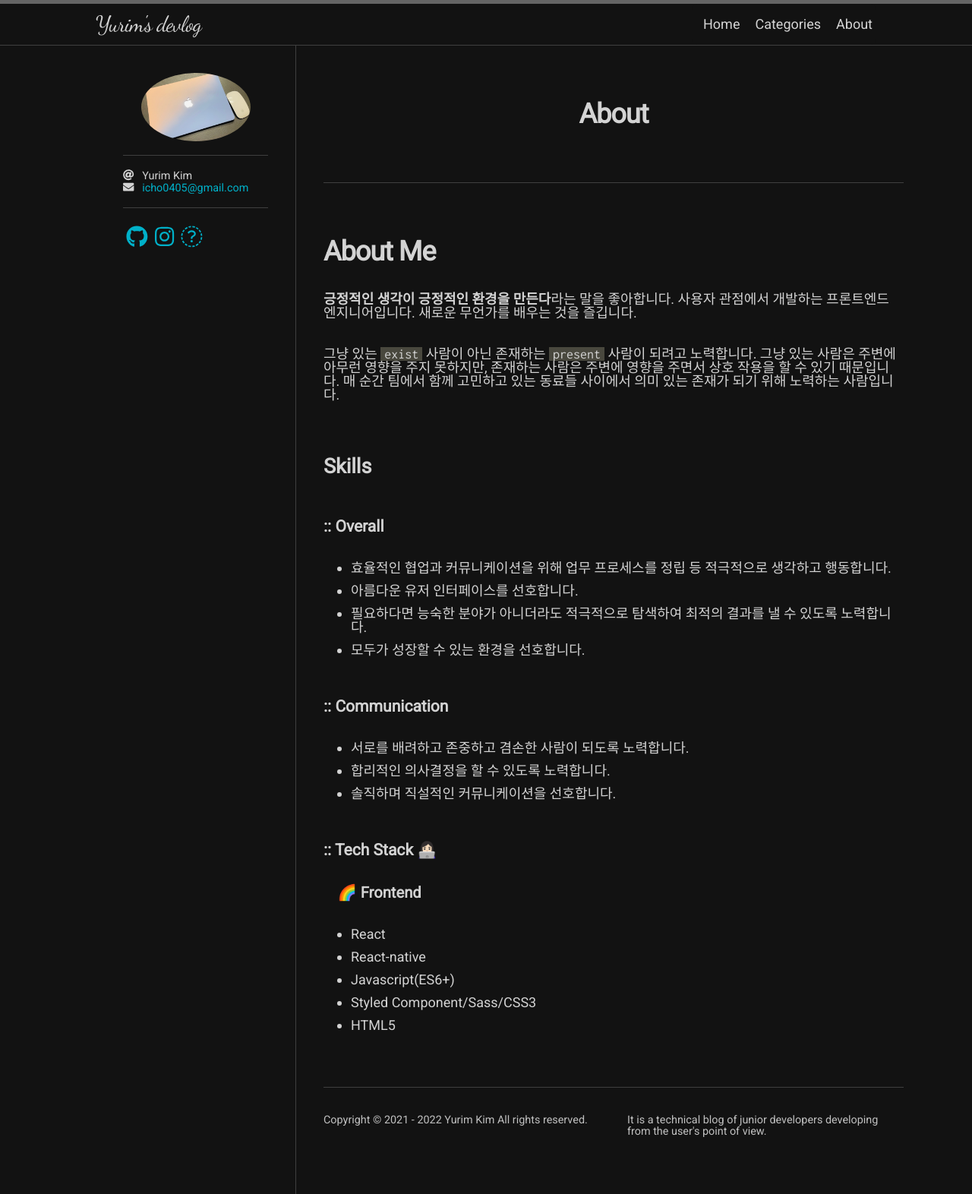
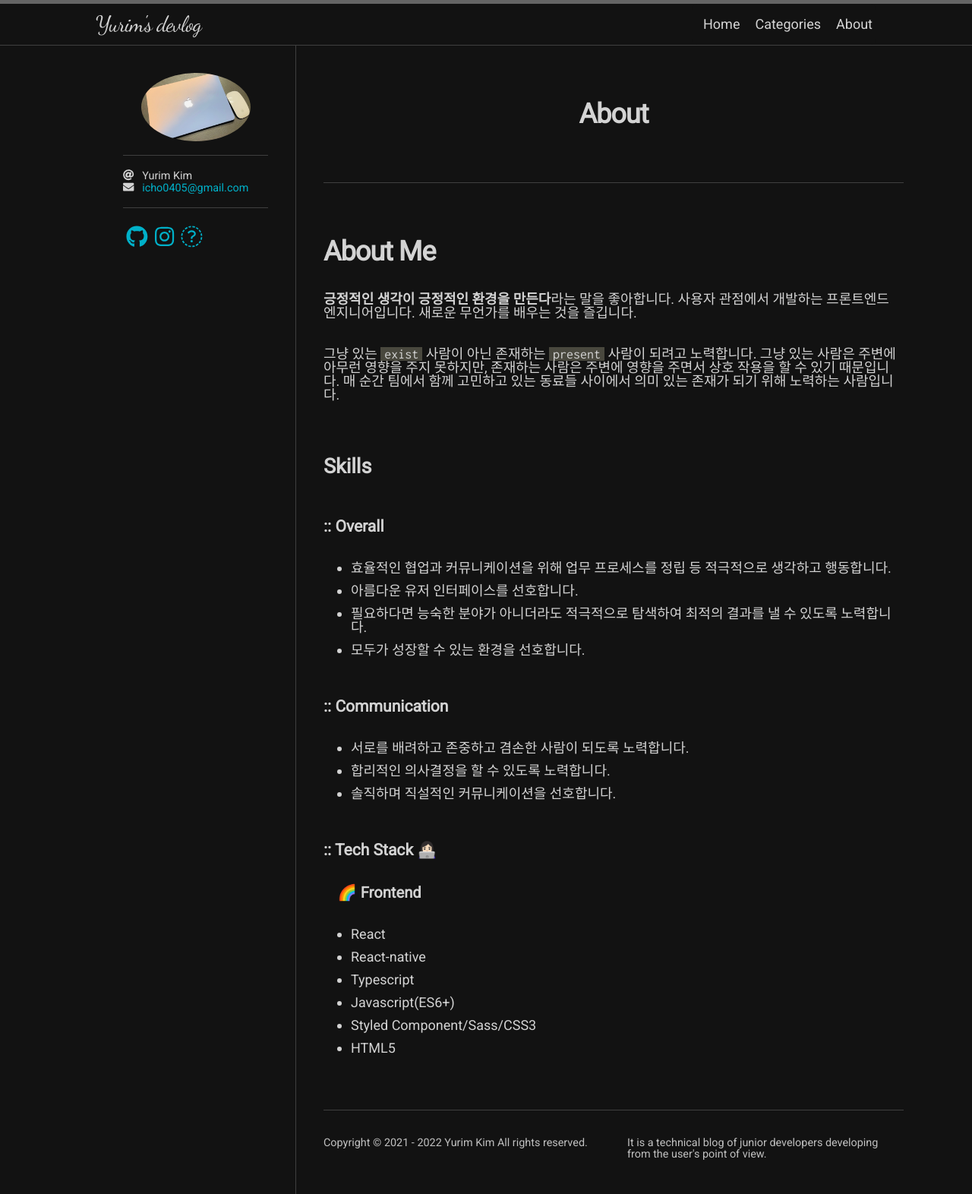
Before and after one commit to yurim45/yurim45.github.io, a Jekyll site: the page built from about.md, in a window 1280 px wide. Shown: the whole page at 76% size. Built offline with Jekyll 4.4.1, drawn with Linux system fonts in a browser that asks for light colours; nearby versions of some CDN libraries; some web fonts are replaced.

Commit message:
modify: about.md

```diff
--- a/about.md
+++ b/about.md
@@ -29,10 +29,11 @@ permalink: /about/
 
 ### :: Tech Stack 👩🏻‍💻
 
-####  ㅤ🌈 Frontend
+#### ㅤ🌈 Frontend
 
 - React
 - React-native
+- Typescript
 - Javascript(ES6+)
 - Styled Component/Sass/CSS3
 - HTML5
```
